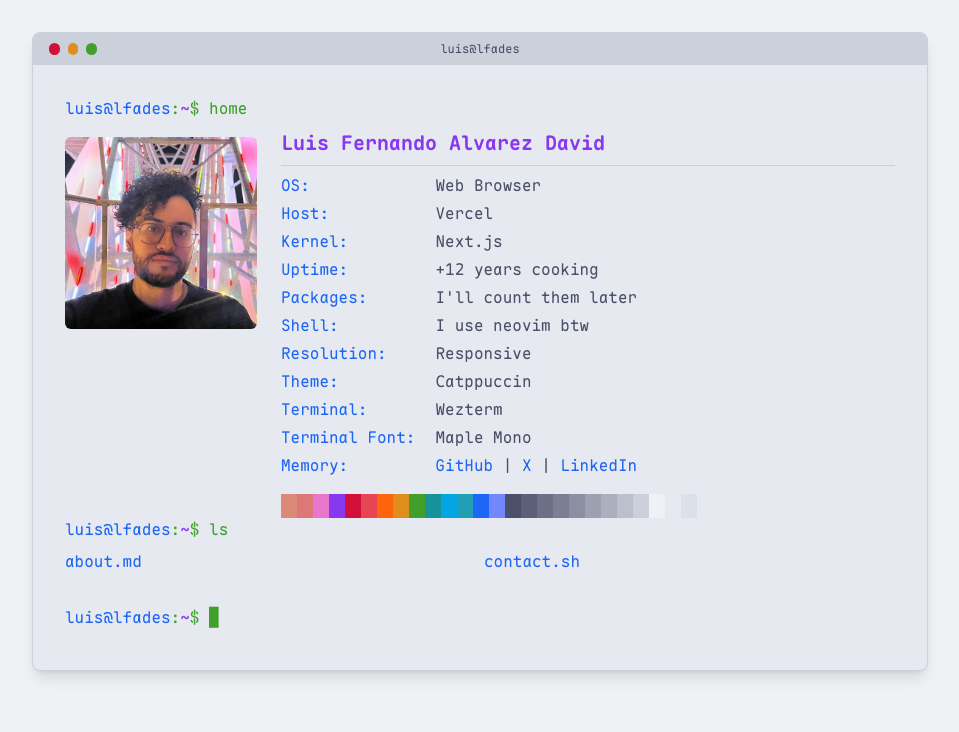
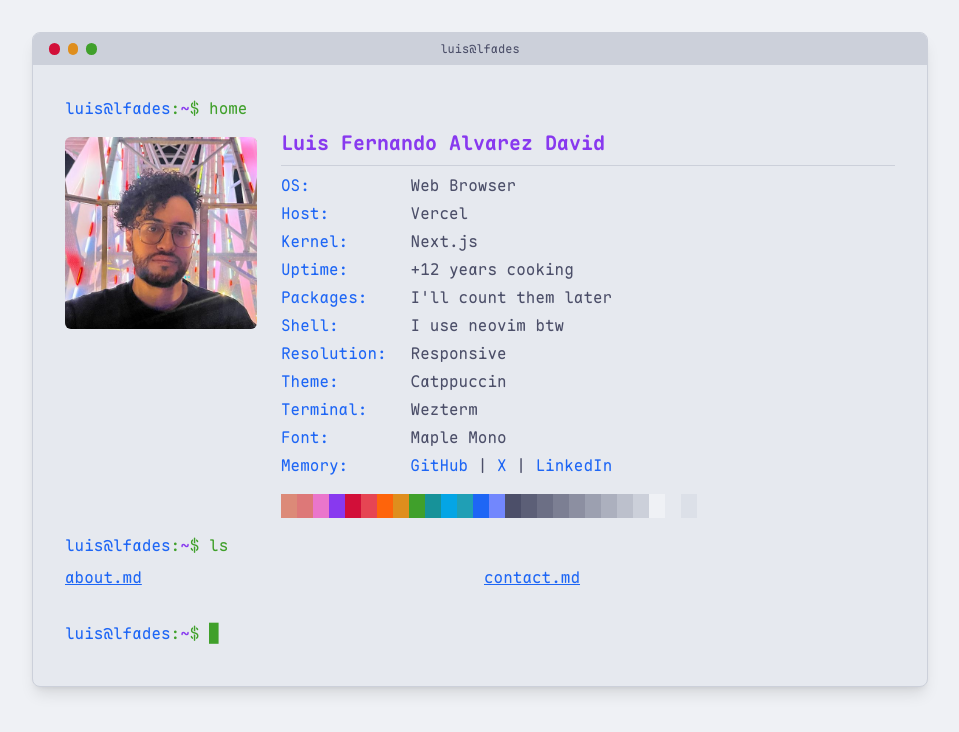
Before and after one commit to lfades/lfades-site, a Next.js app: page / in a window 1280 px wide. Shown: the top 732 px of the page, without its empty margins (160-1119 px from the left). Built offline with nearby package versions, Linux system fonts and the light colour scheme.

Commit message:
style fixes

```diff
--- a/app/(main)/page.tsx
+++ b/app/(main)/page.tsx
@@ -9,7 +9,7 @@ export default function Home() {
 			<div className="p-4">
 				<TerminalLine text="home" />
 				<Neofetch />
-				<TerminalLine text="ls" />
+				<TerminalLine className="mt-4" text="ls" />
 				<div className="mt-2 mb-8 grid grid-cols-1 md:grid-cols-2 gap-2">
 					{/* <Link */}
 					{/* 	href="/blog" */}
@@ -23,18 +23,22 @@ export default function Home() {
 					{/* > */}
 					{/* 	projects/ */}
 					{/* </Link> */}
+					<div>
 						<Link
 							href="/about"
-						className="text-ctp-blue hover:text-ctp-lavender hover:underline"
+							className="text-ctp-blue hover:text-ctp-lavender underline"
 						>
 							about.md
 						</Link>
+					</div>
+					<div>
 						<Link
 							href="/contact"
-						className="text-ctp-blue hover:text-ctp-lavender hover:underline"
+							className="text-ctp-blue hover:text-ctp-lavender underline"
 						>
-						contact.sh
+							contact.md
 						</Link>
+					</div>
 				</div>
 				<TerminalLine />
 			</div>
--- a/components/neofetch.tsx
+++ b/components/neofetch.tsx
@@ -17,39 +17,39 @@ export function Neofetch() {
 				</div>
 				<div className="border-b border-ctp-surface0 mb-2"></div>
 
-				<div className="grid grid-cols-12 gap-1">
-					<div className="col-span-3 text-ctp-blue">OS:</div>
-					<div className="col-span-9 text-ctp-text">Web Browser</div>
+				<div className="grid grid-cols-[max-content_1fr] gap-1 gap-x-6">
+					<div className="text-ctp-blue">OS:</div>
+					<div className="text-ctp-text">Web Browser</div>
 
-					<div className="col-span-3 text-ctp-blue">Host:</div>
-					<div className="col-span-9 text-ctp-text">Vercel</div>
+					<div className="text-ctp-blue">Host:</div>
+					<div className="text-ctp-text">Vercel</div>
 
-					<div className="col-span-3 text-ctp-blue">Kernel:</div>
-					<div className="col-span-9 text-ctp-text">Next.js</div>
+					<div className="text-ctp-blue">Kernel:</div>
+					<div className="text-ctp-text">Next.js</div>
 
-					<div className="col-span-3 text-ctp-blue">Uptime:</div>
-					<div className="col-span-9 text-ctp-text">+12 years cooking</div>
+					<div className="text-ctp-blue">Uptime:</div>
+					<div className="text-ctp-text">+12 years cooking</div>
 
-					<div className="col-span-3 text-ctp-blue">Packages:</div>
-					<div className="col-span-9 text-ctp-text">I'll count them later</div>
+					<div className="text-ctp-blue">Packages:</div>
+					<div className="text-ctp-text">I'll count them later</div>
 
-					<div className="col-span-3 text-ctp-blue">Shell:</div>
-					<div className="col-span-9 text-ctp-text">I use neovim btw</div>
+					<div className="text-ctp-blue">Shell:</div>
+					<div className="text-ctp-text">I use neovim btw</div>
 
-					<div className="col-span-3 text-ctp-blue">Resolution:</div>
-					<div className="col-span-9 text-ctp-text">Responsive</div>
+					<div className="text-ctp-blue">Resolution:</div>
+					<div className="text-ctp-text">Responsive</div>
 
-					<div className="col-span-3 text-ctp-blue">Theme:</div>
-					<div className="col-span-9 text-ctp-text">Catppuccin</div>
+					<div className="text-ctp-blue">Theme:</div>
+					<div className="text-ctp-text">Catppuccin</div>
 
-					<div className="col-span-3 text-ctp-blue">Terminal:</div>
-					<div className="col-span-9 text-ctp-text">Wezterm</div>
+					<div className="text-ctp-blue">Terminal:</div>
+					<div className="text-ctp-text">Wezterm</div>
 
-					<div className="col-span-3 text-ctp-blue">Terminal Font:</div>
-					<div className="col-span-9 text-ctp-text">Maple Mono</div>
+					<div className="text-ctp-blue">Font:</div>
+					<div className="text-ctp-text">Maple Mono</div>
 
-					<div className="col-span-3 text-ctp-blue">Memory:</div>
-					<div className="col-span-9 text-ctp-text">
+					<div className="text-ctp-blue">Memory:</div>
+					<div className="text-ctp-text">
 						<Link
 							href="https://github.com/lfades"
 							target="_blank"
@@ -79,7 +79,7 @@ export function Neofetch() {
 					</div>
 				</div>
 
-				<div className="mt-4 grid grid-flow-col auto-cols-[1rem]">
+				<div className="mt-4 grid grid-cols-[repeat(auto-fill,1rem)]">
 					<div className="h-6 bg-ctp-rosewater"></div>
 					<div className="h-6 bg-ctp-flamingo"></div>
 					<div className="h-6 bg-ctp-pink"></div>
```
Lines whose indentation alone changed are shown as unchanged.
